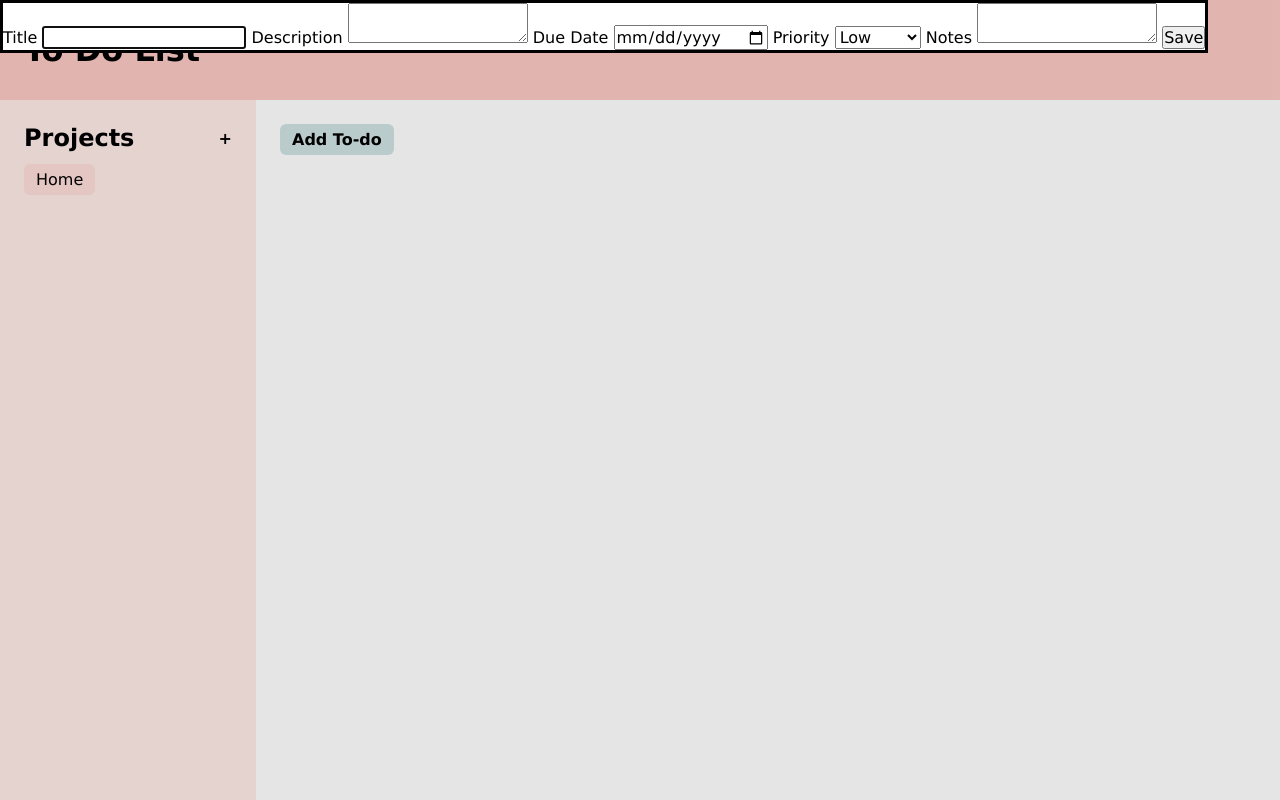
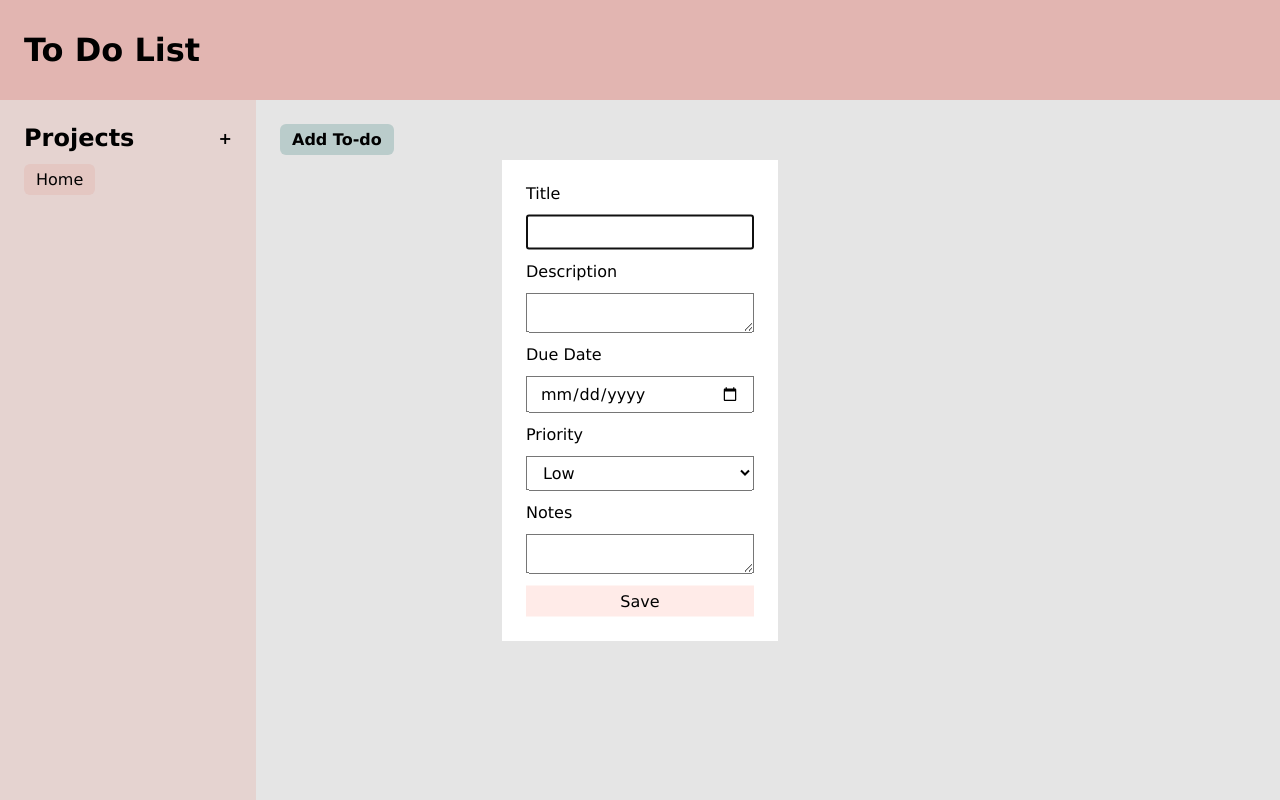
Before and after one commit to zenithyap/todo-list, a website built with webpack: page src/template.html in a window 1280 px wide. Both pictures are taken after a click on the button "Add To-do". Built offline with nearby package versions, Linux system fonts and the light colour scheme.

Commit message:
Add style for forms

```diff
--- a/src/styles.css
+++ b/src/styles.css
@@ -126,3 +126,36 @@ input, button, textarea, select {
         scale: 1.2;
     }
 }
+
+#add-todo-dialog,
+#edit-todo-dialog,
+#add-project-dialog {
+    position: absolute;
+    top: 50%;
+    left: 50%;
+    transform: translate(-50%, -50%);
+    border: none;
+}
+
+#add-todo-form,
+#edit-todo-form,
+#add-project-form {
+    display: grid;
+    gap: 12px;
+    padding: 24px;
+
+    input,
+    button,
+    select {
+        padding: 6px 12px;
+    }
+
+    button  {
+        background-color: var(--sidebar-bg);
+        border: none;
+    }
+
+    button:hover  {
+        background-color: var(--header-bg);
+    }
+}
```
